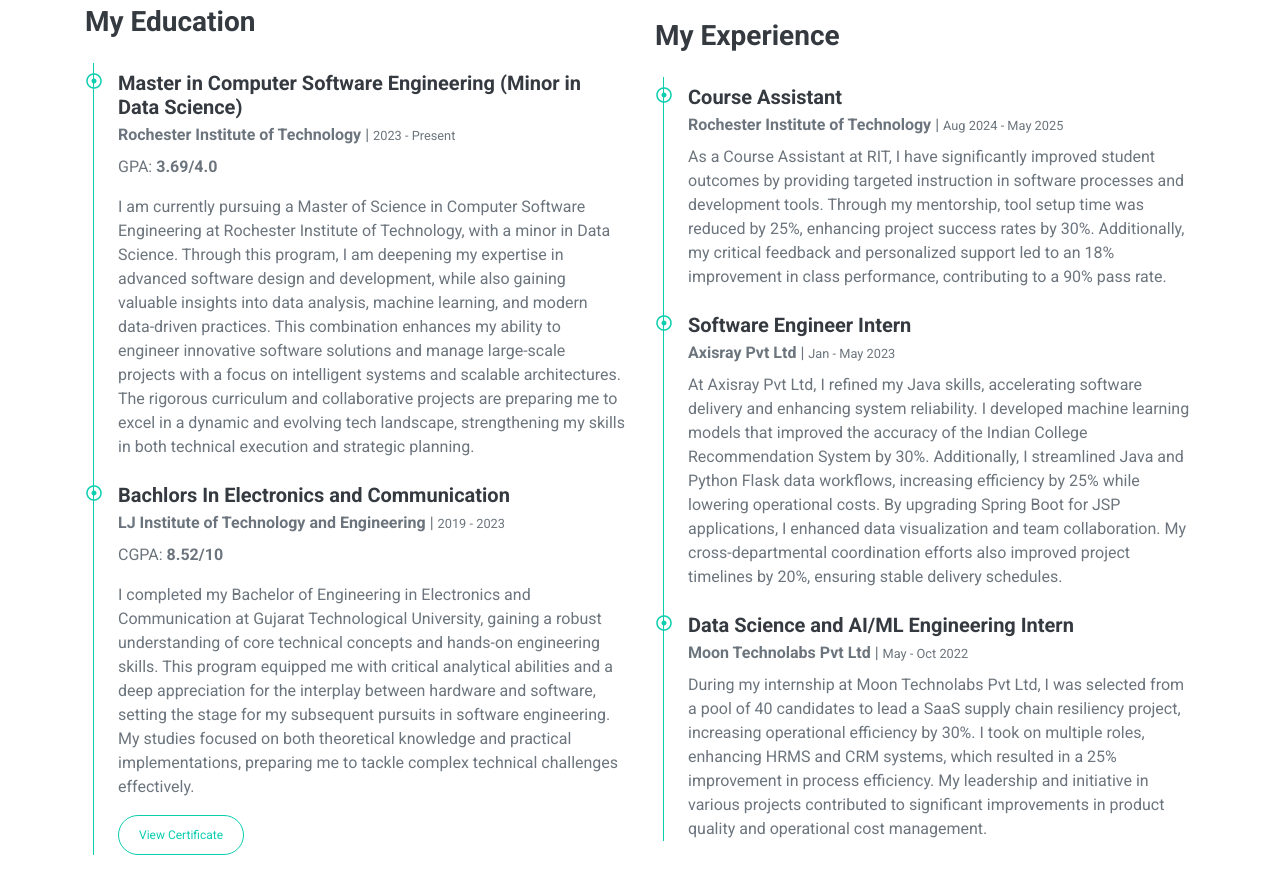
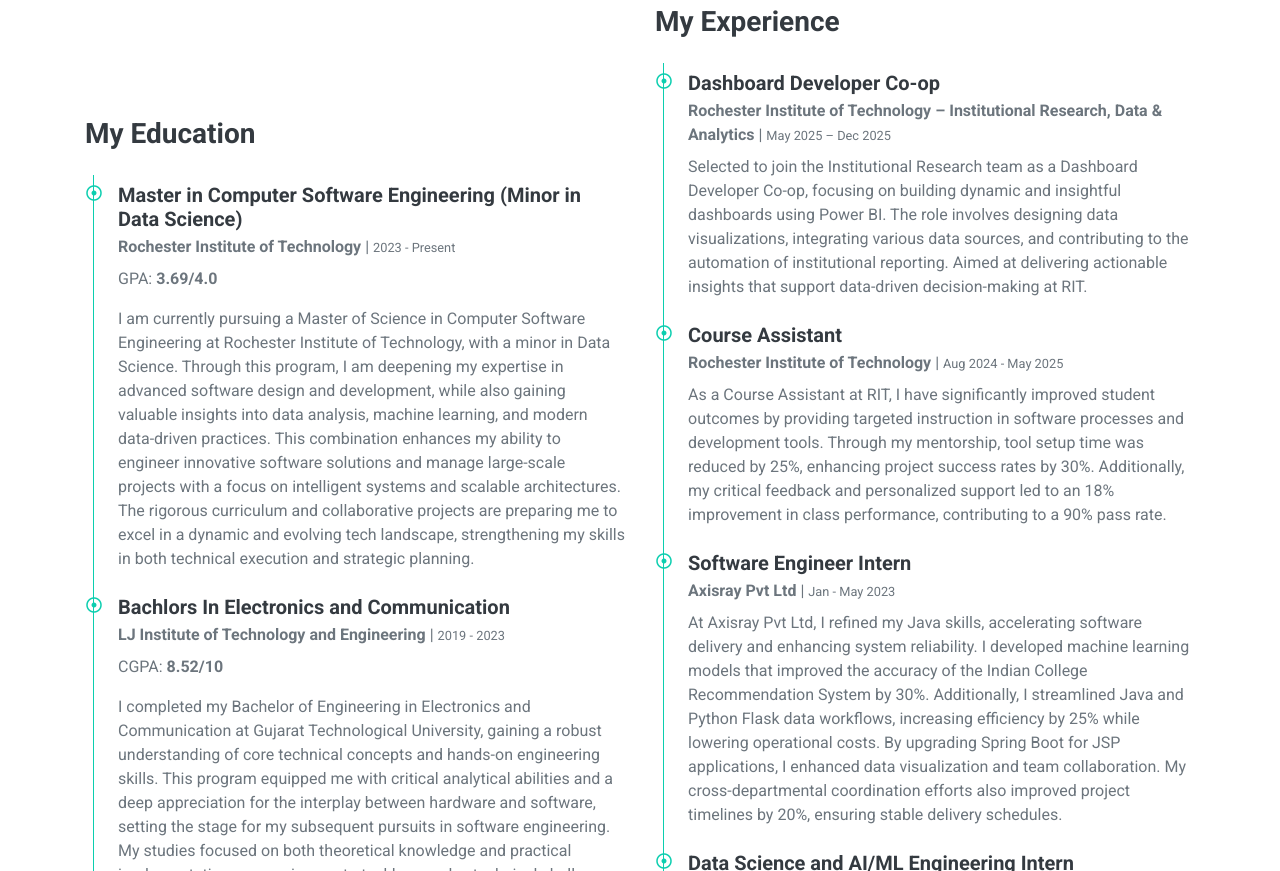
Before and after one commit to ka8540/myprofile2, a plain HTML site: page index.html in a window 1280 px wide. Shown: the part 2076-2947 px from the top of the page. Drawn offline with nearby package versions, Linux system fonts and the light colour scheme.

Commit message:
added new Exp and edit the intro skill sec .

```diff
--- a/index.html
+++ b/index.html
@@ -92,9 +92,7 @@
                     <h1 class="display-3 text-uppercase text-primary mb-2" style="-webkit-text-stroke: 2px #ffffff;">
                         Kush Jayesh Ahir</h1>
                     <h1 class="typed-text-output d-inline font-weight-lighter text-white"></h1>
-                    <div class="typed-text d-none">
-                        Software Developer, Web Developer, Front-End Developer, Backend Developer, Apps Developer, Full-Stack Developer, AI/ML Developer, Cloud-Native Engineer, AWS Solutions Builder, Mobile App Developer, DevOps Enthusiast
-                    </div>
+                    <div class="typed-text d-none"> Software Developer, Web Developer, Front-End Developer, Backend Developer, Apps Developer, Full-Stack Developer, AI/ML Developer, Cloud-Native Engineer, AWS Solutions Builder, Mobile App Developer, DevOps Enthusiast, Data Visualization Specialist, Power BI Developer, Dashboard Engineer </div>
                     <div class="d-flex align-items-center justify-content-center justify-content-lg-start pt-5">
                         <div class="text-center">
                             <a href="https://profile-picture-docs.s3.us-east-1.amazonaws.com/KushResume%CC%81-May.pdf"
@@ -245,6 +243,18 @@
                 <div class="col-lg-6">
                     <h3 class="mb-4">My Experience</h3>
                     <div class="border-left border-primary pt-2 pl-4 ml-2">
+
+                        <!-- RIT Dashboard Developer Co-op -->
+                        <div class="position-relative mb-4">
+                            <i class="far fa-dot-circle text-primary position-absolute"
+                                style="top: 2px; left: -32px;"></i>
+                            <h5 class="font-weight-bold mb-1">Dashboard Developer Co-op</h5>
+                            <p class="mb-2"><strong>Rochester Institute of Technology – Institutional Research, Data & Analytics</strong> | <small>May 2025 – Dec 2025</small></p>
+                            <p>
+                                Selected to join the Institutional Research team as a Dashboard Developer Co-op, focusing on building dynamic and insightful dashboards using Power BI. The role involves designing data visualizations, integrating various data sources, and contributing to the automation of institutional reporting. Aimed at delivering actionable insights that support data-driven decision-making at RIT.
+                            </p>
+                        </div>
+
 
                         <!-- RIT Course Assistant -->
                         <div class="position-relative mb-4">
```
